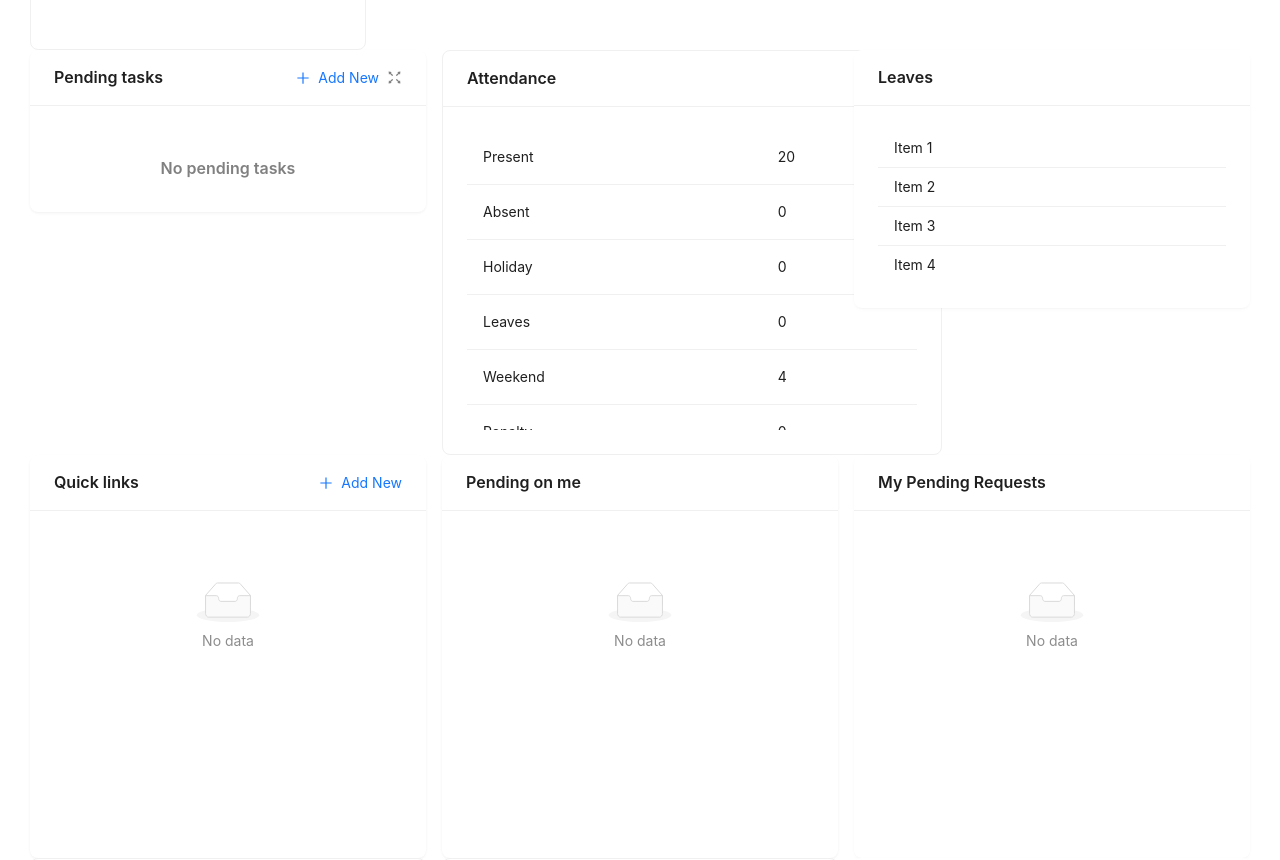
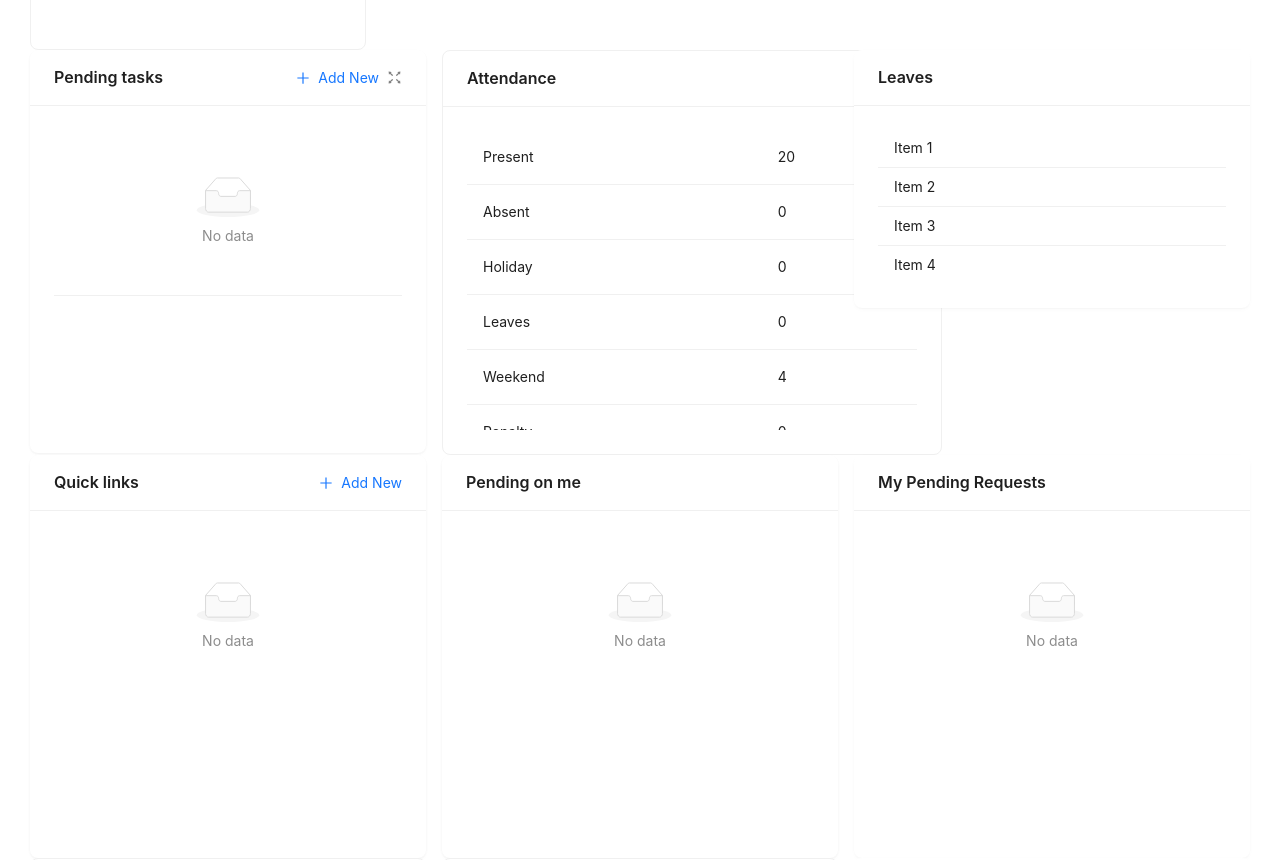
Before and after one commit to dani24sahu/dashboard-antd-reactjs, a React (Create React App) app: page / in a window 1280 px wide. Shown: the part 980-1840 px from the top of the page. Built offline with nearby package versions, Linux system fonts and the light colour scheme.

Commit message:
changed no data appearance and overflow handled with scroll

```diff
--- a/src/components/views/taskPending/PendingTask.jsx
+++ b/src/components/views/taskPending/PendingTask.jsx
@@ -99,15 +99,14 @@ const PendingTask = ({ showModal, isModalOpen, handleOk, handleCancel }) => {
               columns={columns}
               dataSource={dataSource}
               pagination={false}
+              style={{ overflow: "auto", height: "300px" }}
               rowKey={(record) => record.key}
             />
           ) : (
-            <Typography.Title
-              level={5}
-              style={{ textAlign: "center", color: "gray" }}
-            >
-              No pending tasks
-            </Typography.Title>
+            <Table
+              showHeader={false}
+              style={{ overflow: "auto", height: "300px" }}
+            />
           )}
         </Card>
       </Col>
```
